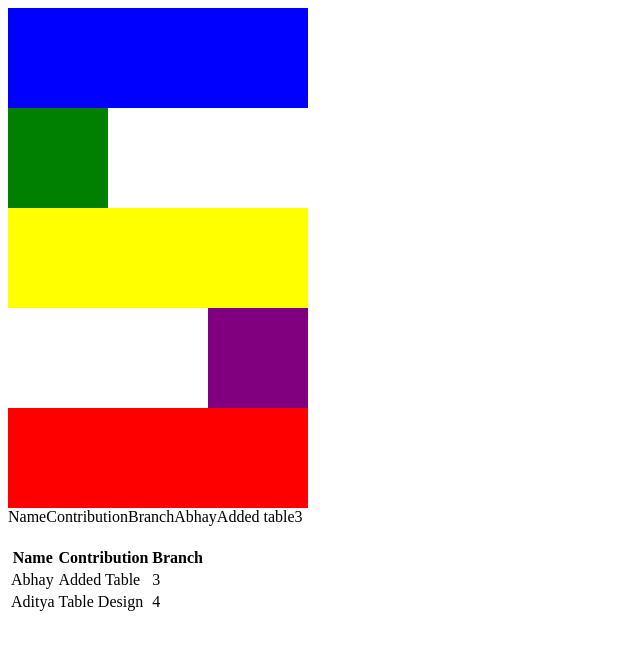
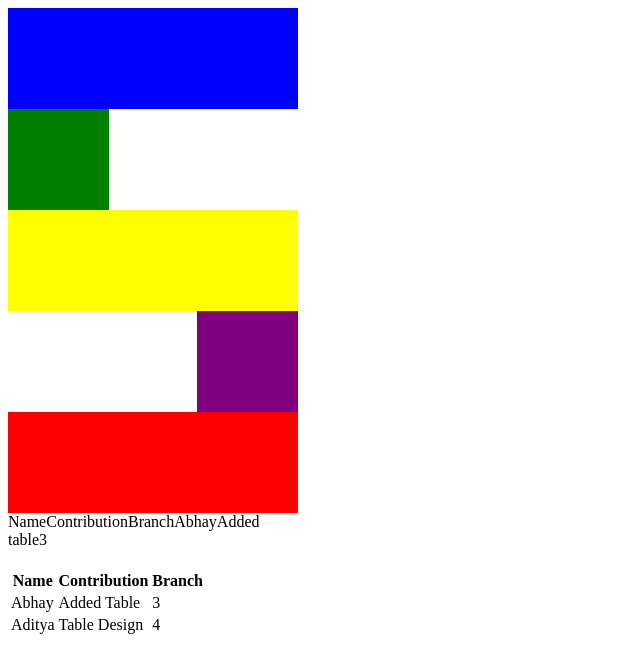
Before and after one commit to itisdivakar/Algorithms, a plain HTML site: page expresion.html in a window 1280 px wide. Shown: the whole page, without its empty margins (0-640 px from the left). Drawn offline with Linux system fonts and the light colour scheme.

Commit message:
Update expresion.css

```diff
--- a/expresion.css
+++ b/expresion.css
@@ -1,5 +1,5 @@
 .container {
-    width: 300px;
+    width: 290px;
 }
 
 .first,
@@ -7,8 +7,8 @@
 .third,
 .fourth,
 .fifth {
-    height: 100px;
-    width: 100px;
+    height: 101px;
+    width: 101px;
     /* border: solid black; */
 }
 
```
